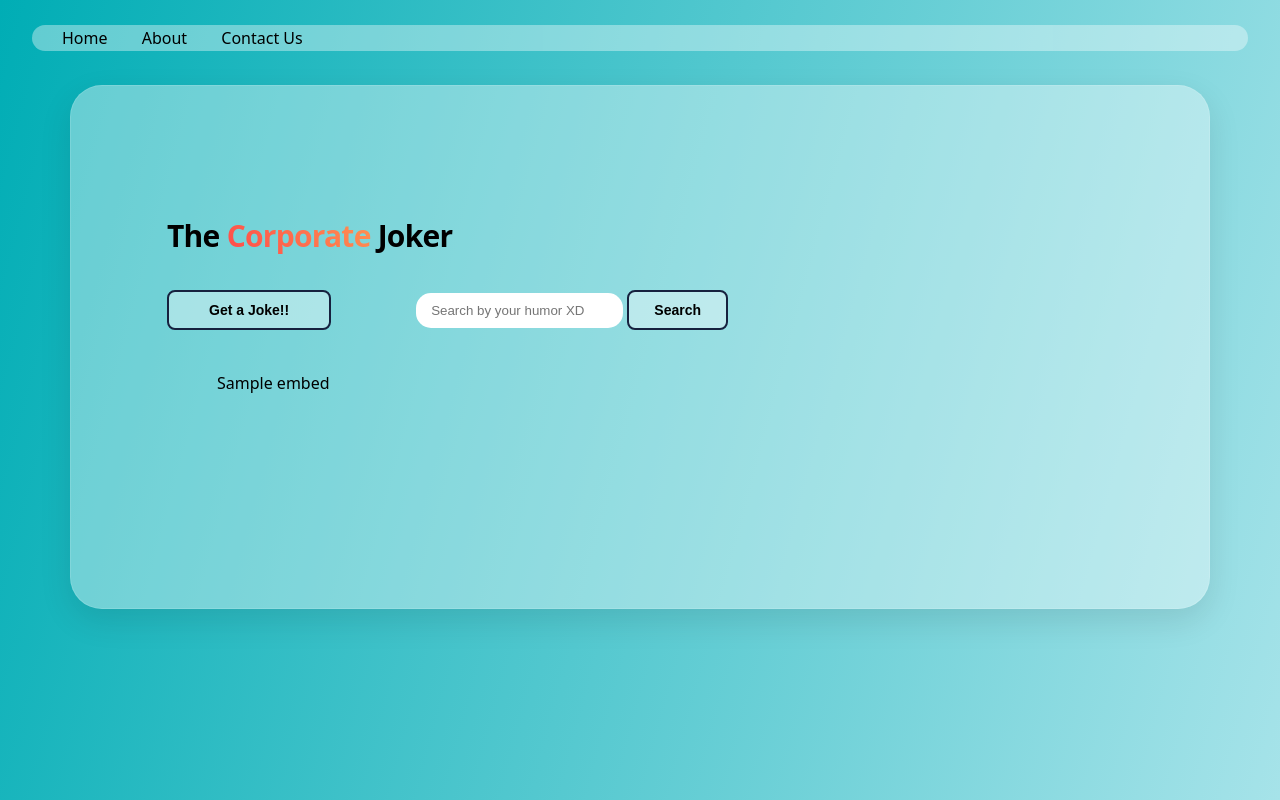
After one commit to shiv0112/corporate_joker, a Flask app: template templates/result2.html in a window 1280 px wide. The commit adds this page. Run offline with Flask 2, Linux system fonts and the light colour scheme; the template is opened without the code that fills it: most values are stand-ins (such as "Sample title", 1, 10 or a date in 2020).

Commit message:
update 2

```diff
--- a/requirements.txt
+++ b/requirements.txt
@@ -1,6 +1,6 @@
 keras
 transformers
-#tensorflow
+tensorflow
 pyjokes
 tqdm
 nltk
--- a/templates/result1.html
+++ b/templates/result1.html
@@ -25,7 +25,7 @@
         <div class="main_container">
 
           <div class="btn-container">
-            <button class="overlay_btn" type="submit"><a href="/result">Get a Joke!!</button>
+            <button class="overlay_btn" type="submit"><a href="/random_joke">Get a Joke!!</button>
             <form action="/" method="post">
                 <input type="text" name="category" placeholder="Search by your humor XD">
                 <button class="overlay_btn" type="submit">Search</button>
--- /dev/null
+++ b/templates/result2.html
@@ -0,0 +1,43 @@
+<!DOCTYPE html>
+<html lang="en">
+    <head>
+        <meta charset="UTF-8">
+        <meta name="viewport" content="width=device-width, initial-scale=1.0">
+        <meta http-equiv="X-UA-Compatible" content="ie=edge">
+        <title>The Corporate Joker</title>
+        <link type="text/css" href="{{ url_for('static', filename='css/style.css') }}" rel="stylesheet">
+    </head>
+
+    <body>
+      <canvas class="orb_canvas"></canvas>
+      <nav class="navbar">
+        <a href="/">Home</a>
+        <a href="/about">About</a>
+        <a href="/team">Contact Us</a>
+      </nav>
+
+    <div class="overlay">
+
+      <div class="overlay_inner">
+
+        <h1 class="overlay_title">The <span class="text_gradient">Corporate</span> Joker</h1>
+
+        <div class="main_container">
+
+          <div class="btn-container">
+            <button class="overlay_btn" type="submit"><a href="/random_joke">Get a Joke!!</button>
+            <form action="/" method="post">
+                <input type="text" name="category" placeholder="Search by your humor XD">
+                <button class="overlay_btn" type="submit">Search</button>
+            </form>
+          </div>
+          <p id='embed' class="output">{{embed}}</p>
+
+        </div>
+      </div>
+    </div>
+    <script
+         src="{{ url_for('static', filename='js/app.js') }}">
+    </script>
+ </body>
+</html>
```
